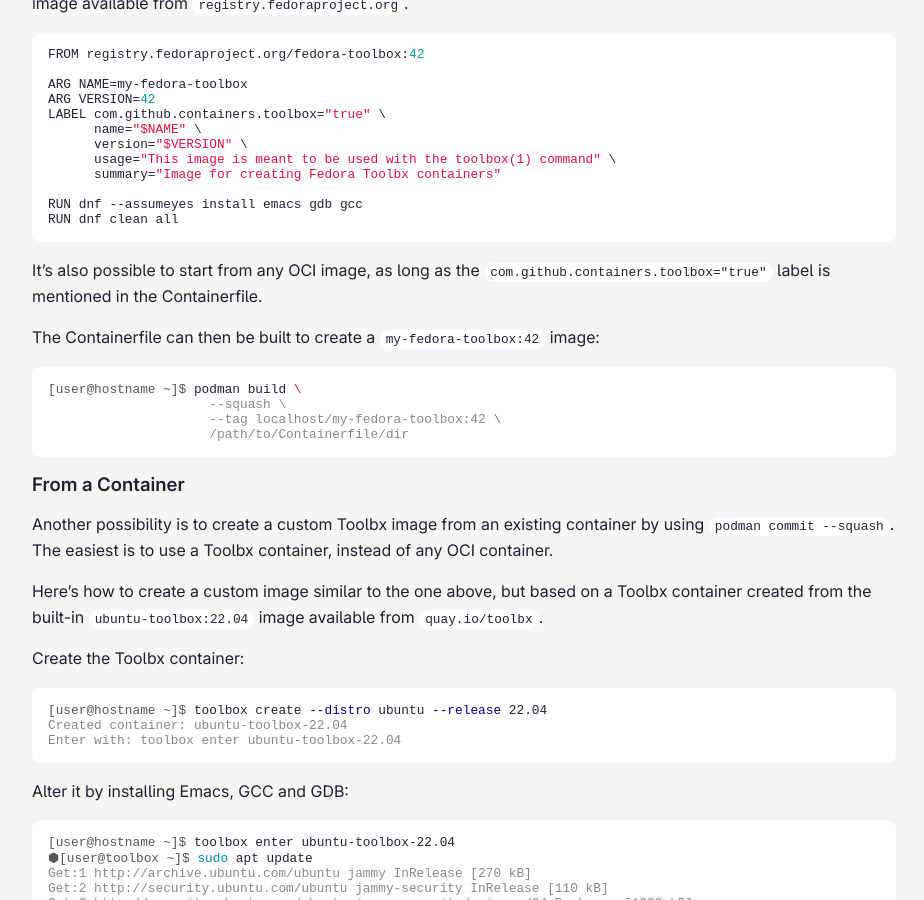
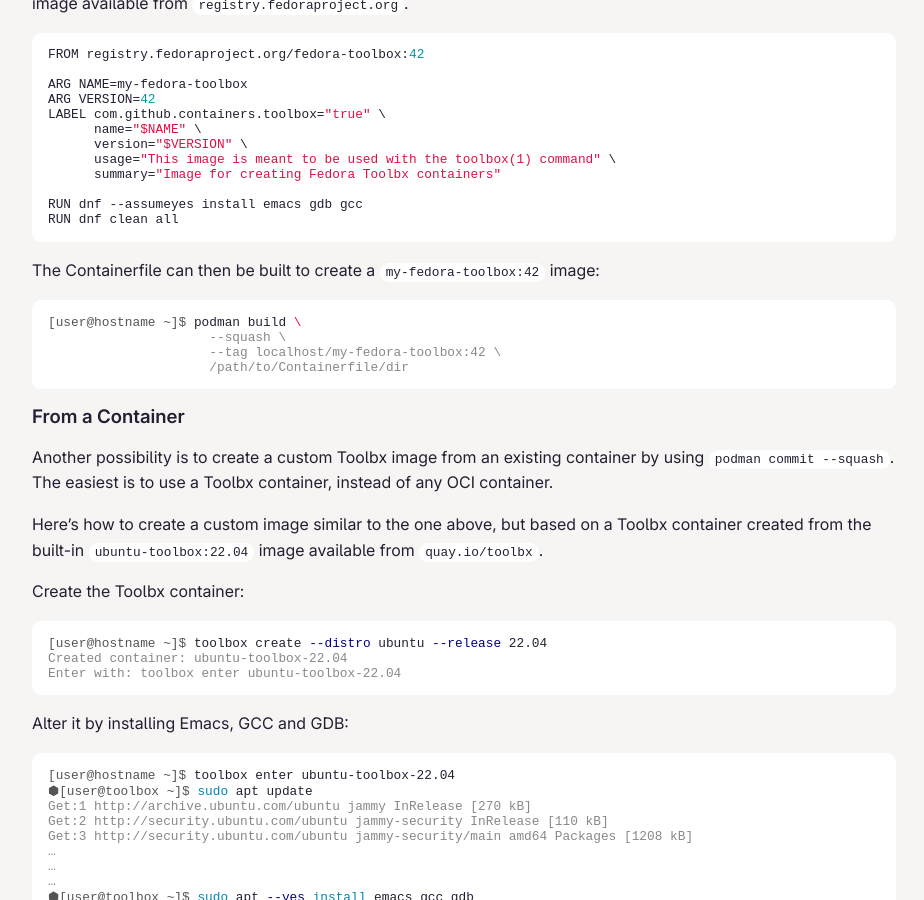
Before and after one commit to containers/containertoolbx.org, a Jekyll site: the page built from doc.md, in a window 1280 px wide and 900 px high, scrolled down 2752 px. Shown: the whole window, without its empty margins (176-1100 px from the left). Built offline with Jekyll 4.4.1, drawn with Linux system fonts in a browser that asks for light colours.

Commit message:
Remove duplicate text about com.github.containers.toolbox
Fallout from 46ba0bf504a0f77028d0bbc9ac68f0d041c318d4

https://github.com/containers/toolbox/issues/1606

````diff
--- a/doc.md
+++ b/doc.md
@@ -85,8 +85,6 @@
 RUN dnf --assumeyes install emacs gdb gcc
 RUN dnf clean all
 ```
-
-It's also possible to start from any OCI image, as long as the `com.github.containers.toolbox="true"` label is mentioned in the Containerfile.
 
 The Containerfile can then be built to create a `my-fedora-toolbox:{{ page.fedora-version }}` image:
 ```console
````
